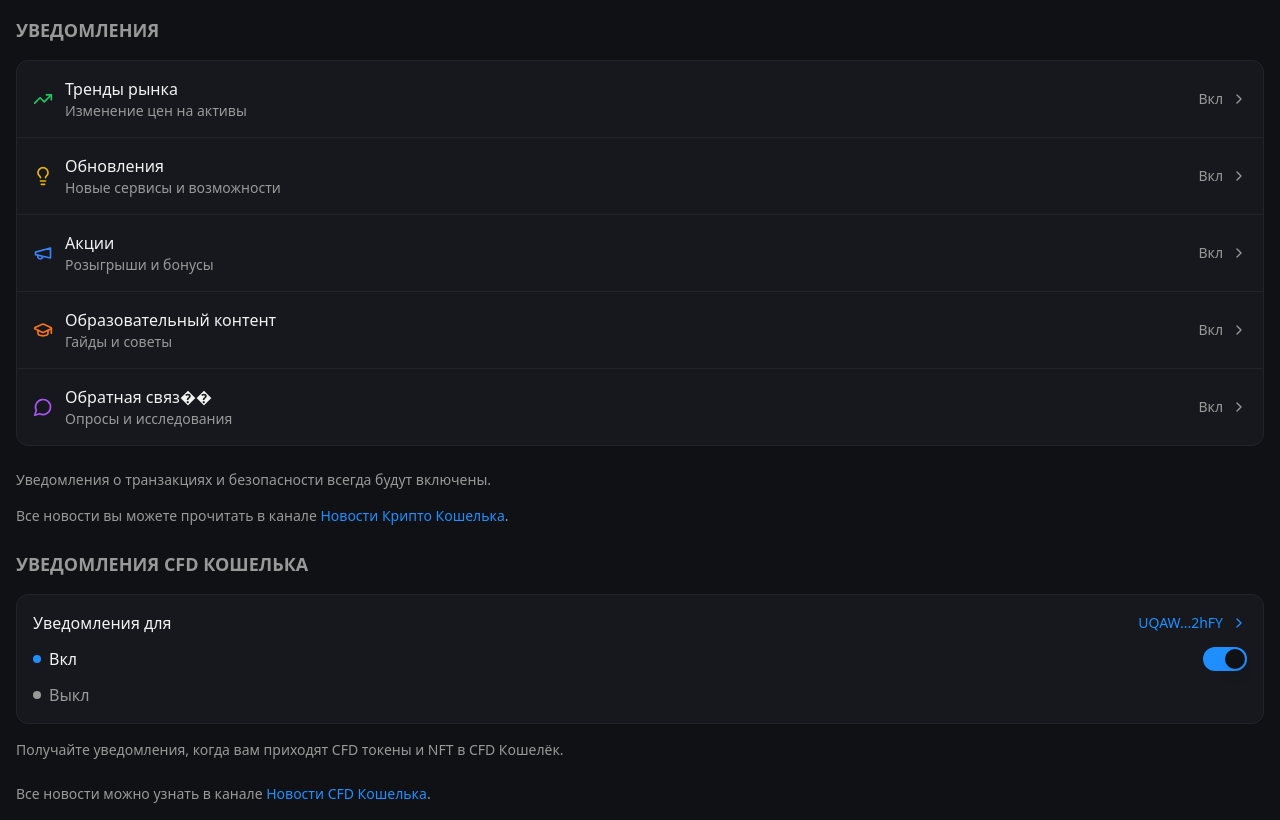
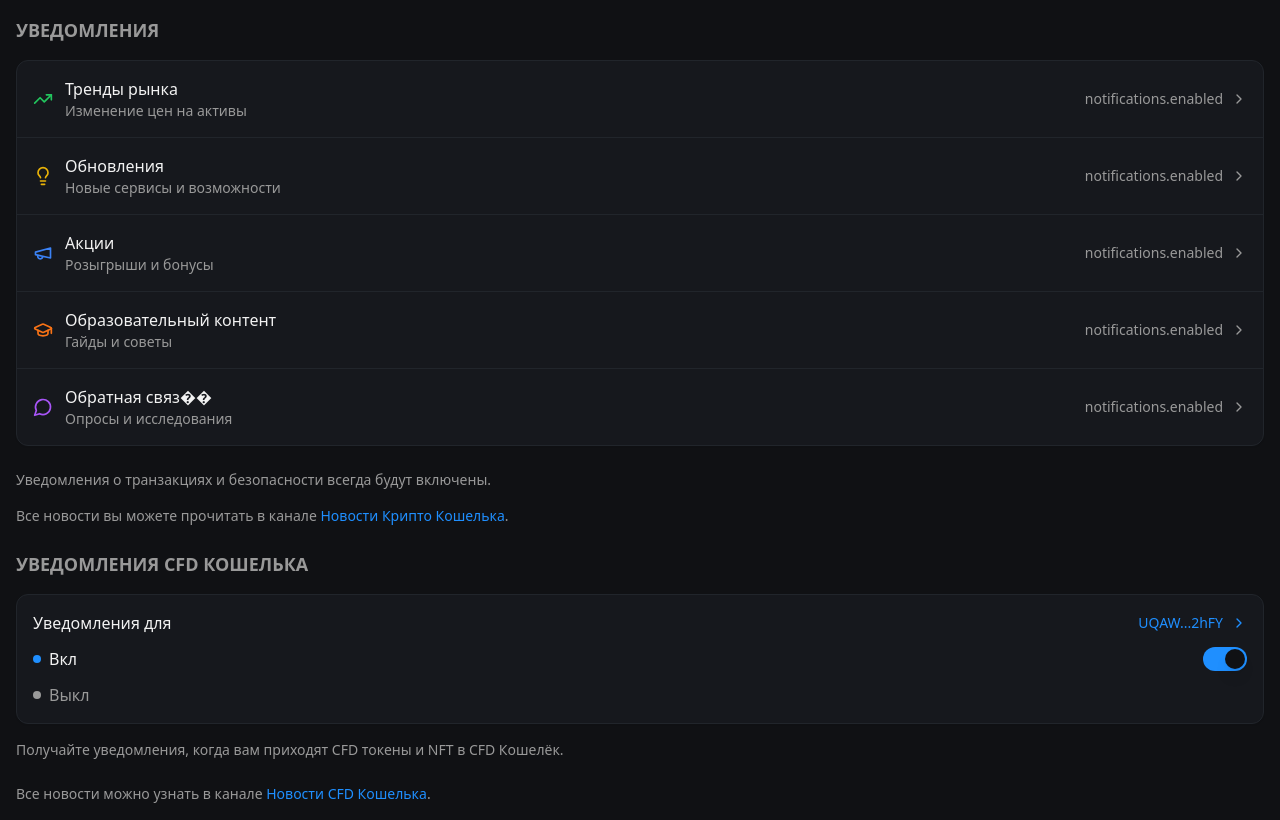
Before and after one commit to snowbhub2/PortfolioTelegrmBot, a React (Vite) app: page /notifications in a window 1280 px wide. Built offline with nearby package versions, Linux system fonts and the light colour scheme.

Commit message:
Fix toggle status text in Notifications.tsx
cgen-f01809585c1a4f09be1c9b356cd4546c

```diff
--- a/client/pages/Notifications.tsx
+++ b/client/pages/Notifications.tsx
@@ -129,7 +129,7 @@ export default function Notifications() {
               </div>
               <div className="flex items-center gap-2">
                 <span className="text-sm text-muted-foreground">
-                  {item.enabled ? "Вкл" : "Выкл"}
+                  {item.enabled ? t('notifications.enabled') : t('notifications.disabled')}
                 </span>
                 {item.hasSettings && (
                   <ChevronRightIcon className="w-4 h-4 text-muted-foreground" />
```
